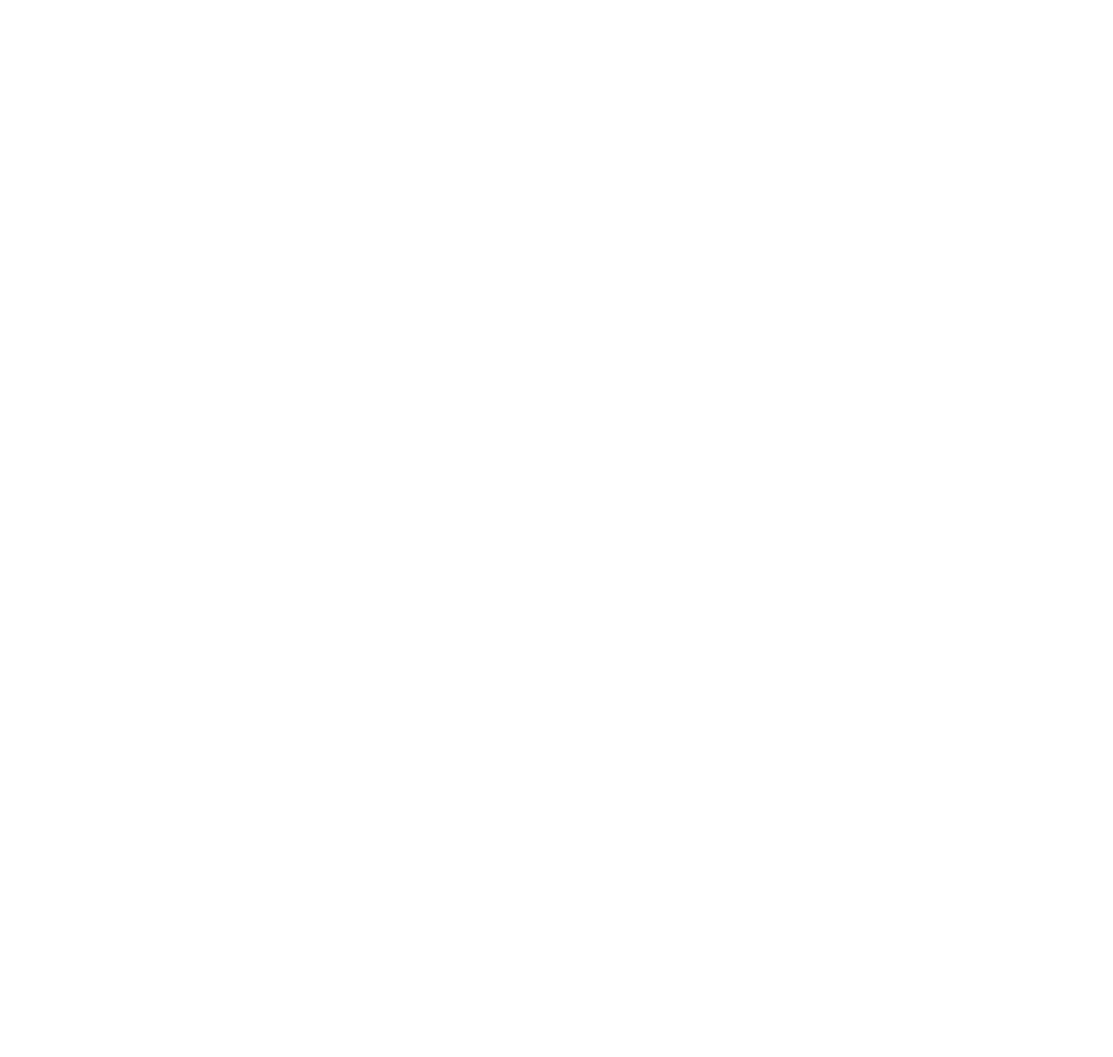
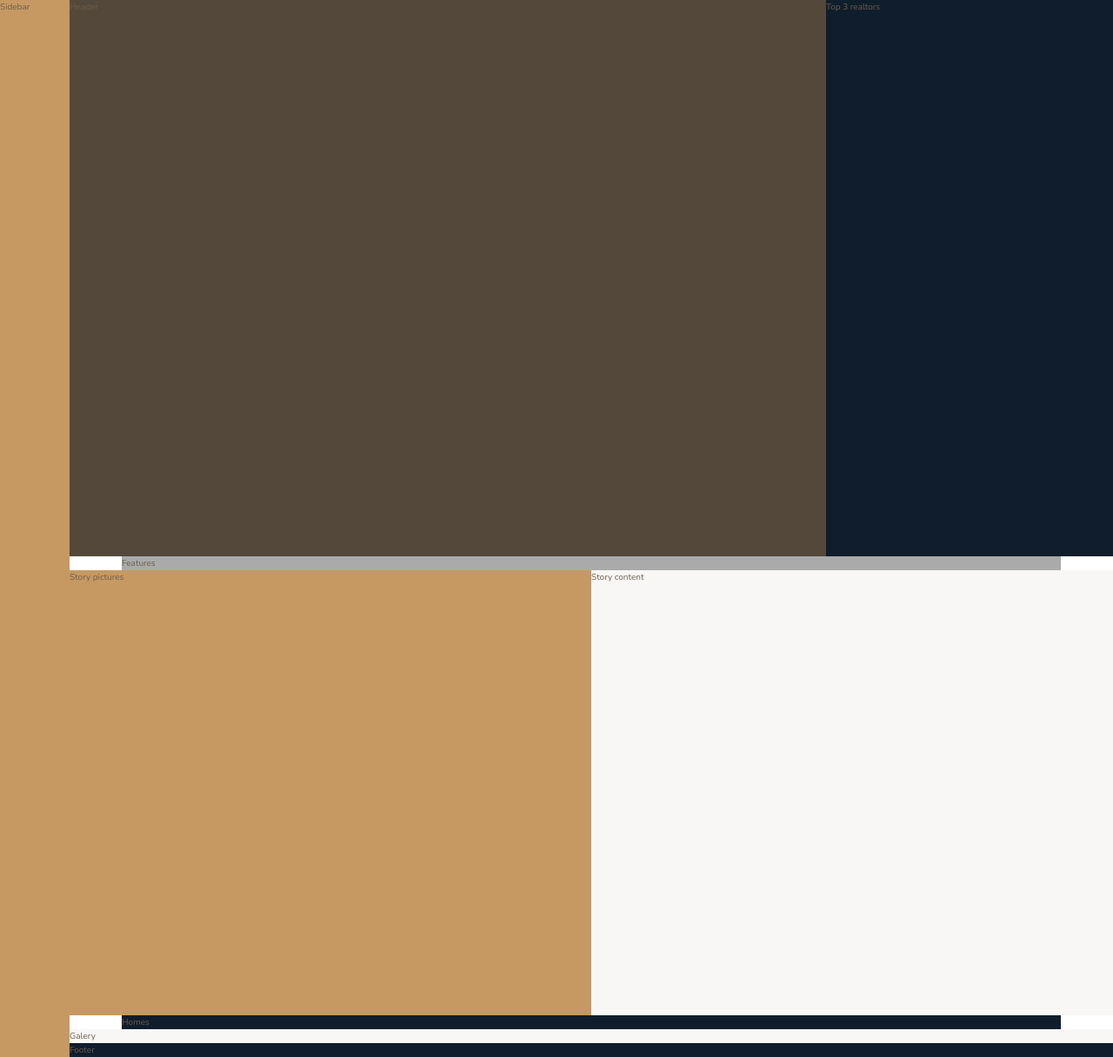
Before and after one commit to nguyenlambuu/nexter, a website: page index.html in a window 1280 px wide. Shown: the whole page at 87% size. Before the commit the page ends 800 px from the top, so only its background shows below. Drawn offline with nearby package versions, Linux system fonts and the light colour scheme; files that its build step writes are made by us from their sources.

Commit message:
Build the overall layout

```diff
--- a/index.html
+++ b/index.html
@@ -12,6 +12,39 @@
         <title>nexter &mdash; your home, your freedom</title>
     </head>
     <body class="container">
+        <div class="sidebar">
+            Sidebar
+        </div>
 
+        <header class="header">
+            Header
+        </header>
+
+        <div class="realtors">
+            Top 3 realtors
+        </div>
+
+        <section class="features">
+            Features
+        </section>
+
+        <div class="story__pictures">
+            Story pictures
+        </div>
+
+        <div class="story__content">
+            Story content
+        </div>
+        <section class="homes">
+            Homes
+        </section>
+
+        <section class="gallery">
+            Galery
+        </section>
+
+        <footer class="footer">
+            Footer
+        </footer>
     </body>
 </html>
--- a/sass/_base.scss
+++ b/sass/_base.scss
@@ -13,3 +13,30 @@ $color-grey-dark-2: #6D5D4B;
 // FONT VARIABLES
 $font-primary: 'Nunito', sans-serif;
 $font-display: 'Josefin Sans', sans-serif;
+
+*,
+*::before,
+*::after {
+    margin: 0;
+    padding: 0;
+    box-sizing: inherit;
+}
+
+html {
+    box-sizing: border-box;
+    font-size: 62.5%;
+}
+
+body {
+    font-family: $font-primary;
+    color: $color-grey-dark-2;
+    font-weight: 300;
+    line-height: 1.6;
+}
+
+.container {
+    display: grid;
+
+    grid-template-rows: 80vh min-content 40vw repeat(3, min-content);
+    grid-template-columns: [sidebar-start] 8rem [sidebar-end full-start] minmax(6rem,1fr) [center-start] repeat(8, [col-start] minmax(min-content, 14rem) [col-end] ) [center-end] minmax(6rem,1fr) [full-end];
+}
--- a/sass/_features.scss
+++ b/sass/_features.scss
@@ -0,0 +1,9 @@
+/* ----------------------------
+Features
+---------------------------- */
+
+.features {
+    background-color:$color-grey-light-2;
+
+    grid-column: center-start / center-end;
+}
--- a/sass/_footer.scss
+++ b/sass/_footer.scss
@@ -0,0 +1,9 @@
+/* ----------------------------
+Footer
+---------------------------- */
+
+.footer {
+    background-color:$color-secondary;
+
+    grid-column: full-start / full-end;
+}
--- a/sass/_gallery.scss
+++ b/sass/_gallery.scss
@@ -0,0 +1,9 @@
+/* ----------------------------
+Gallery
+---------------------------- */
+
+.gallery {
+    background-color:$color-grey-light-1;
+
+    grid-column: full-start / full-end;
+}
--- a/sass/_header.scss
+++ b/sass/_header.scss
@@ -0,0 +1,9 @@
+/* ----------------------------
+Header
+---------------------------- */
+
+.header {
+    background-color: $color-grey-dark-1;
+
+    grid-column: full-start / col-end 6;
+}
--- a/sass/_homes.scss
+++ b/sass/_homes.scss
@@ -0,0 +1,9 @@
+/* ----------------------------
+Homes
+---------------------------- */
+
+.homes {
+    background-color:$color-secondary;
+
+    grid-column: center-start / center-end;
+}
--- a/sass/_realtors.scss
+++ b/sass/_realtors.scss
@@ -0,0 +1,9 @@
+/* ----------------------------
+Realtors
+---------------------------- */
+
+.realtors {
+    background-color:$color-secondary;
+
+    grid-column: col-start 7 / full-end;
+}
--- a/sass/_sidebar.scss
+++ b/sass/_sidebar.scss
@@ -0,0 +1,9 @@
+/* ----------------------------
+Sidebar
+---------------------------- */
+
+.sidebar {
+    background-color: $color-primary;
+
+    grid-row: 1 / -1;
+}
--- a/sass/_story.scss
+++ b/sass/_story.scss
@@ -0,0 +1,17 @@
+/* ----------------------------
+Story
+---------------------------- */
+
+.story {
+    &__pictures{
+        background-color:$color-primary;
+
+        grid-column: full-start / col-end 4;
+    }
+
+    &__content {
+        background-color: $color-grey-light-1;
+
+        grid-column: col-start 5 / full-end;
+    }
+}
```
Also changed, not shown: css/style.css (added).
